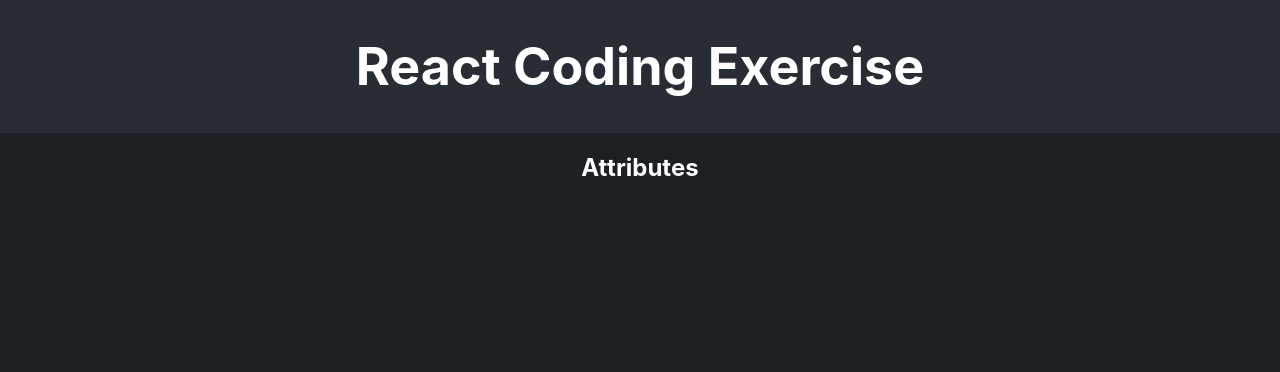
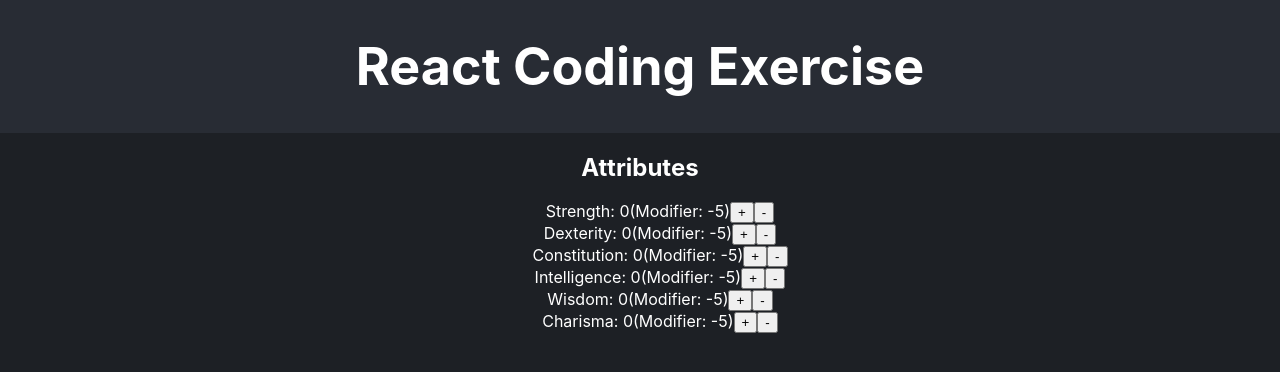
Before and after one commit to ZaynMuhammad/recruiting-webapp-character, a React (Create React App) app: page / in a window 1280 px wide. Shown: the top 372 px of the page. Built offline with nearby package versions, Linux system fonts and the light colour scheme.

Commit message:
Add Attributes component, calculateModifier utils function, and styling for Attributes.

```diff
--- a/src/App.css
+++ b/src/App.css
@@ -44,3 +44,9 @@
     transform: rotate(360deg);
   }
 }
+
+.attributes-list {
+  list-style-type: none;
+  display: flex;
+  flex-direction: column;
+}
--- a/src/App.js
+++ b/src/App.js
@@ -19,7 +19,20 @@ function App() {
       </header>
       <section className="App-section">
         <div>
-          <Attributes />
+          <Attributes
+            strength={strength}
+            dexterity={dexterity}
+            constitution={constitution}
+            intelligence={intelligence}
+            wisdom={wisdom}
+            charisma={charisma}
+            setStrength={setStrength}
+            setDexterity={setDexterity}
+            setConstitution={setConstitution}
+            setIntelligence={setIntelligence}
+            setWisdom={setWisdom}
+            setCharsima={setCharsima}
+          />
         </div>
       </section>
     </div>
--- a/src/components/Attributes/Attributes.js
+++ b/src/components/Attributes/Attributes.js
@@ -1,6 +1,54 @@
+import { calculateModifier } from "../../utils/calculateModifier"
 
-export function Attributes() {
-    return (<div>
-        <h2>Attributes</h2>
-    </div>)
+export function Attributes({
+    strength,
+    dexterity,
+    constitution,
+    intelligence,
+    wisdom,
+    charisma,
+    setStrength,
+    setDexterity,
+    setConstitution,
+    setIntelligence,
+    setWisdom,
+    setCharsima
+}) {
+    return (
+        <div>
+            <h2>Attributes</h2>
+            <ul className="attributes-list">
+                <li>
+                    <label>Strength: {strength}(Modifier: {calculateModifier(strength)})</label>
+                    <button onClick={() => setStrength(strength + 1)}>+</button>
+                    <button onClick={() => setStrength(strength - 1)}>-</button>
+                </li>
+                <li>
+                        Dexterity: {dexterity}(Modifier: {calculateModifier(dexterity)})
+                        <button onClick={() => setDexterity(dexterity + 1)}>+</button>
+                        <button onClick={() => setDexterity(dexterity - 1)}>-</button>
+                    </li>
+                    <li>
+                        Constitution: {constitution}(Modifier: {calculateModifier(constitution)})
+                        <button onClick={() => setConstitution(constitution + 1)}>+</button>
+                        <button onClick={() => setConstitution(constitution - 1)}>-</button>
+                    </li>
+                    <li>
+                        Intelligence: {intelligence}(Modifier: {calculateModifier(intelligence)})
+                        <button onClick={() => setIntelligence(intelligence + 1)}>+</button>
+                        <button onClick={() => setIntelligence(intelligence - 1)}>-</button>
+                    </li>
+                    <li>
+                        Wisdom: {wisdom}(Modifier: {calculateModifier(wisdom)})
+                        <button onClick={() => setWisdom(wisdom + 1)}>+</button>
+                        <button onClick={() => setWisdom(wisdom - 1)}>-</button>
+                    </li>
+                    <li>
+                        Charisma: {charisma}(Modifier: {calculateModifier(charisma)})
+                        <button onClick={() => setCharsima(charisma + 1)}>+</button>
+                        <button onClick={() => setCharsima(charisma - 1)}>-</button>
+                    </li>
+            </ul>
+        </div>
+    )
 }
--- /dev/null
+++ b/src/utils/calculateModifier.js
@@ -0,0 +1,4 @@
+// Used for calculating the modifier for a given attribute
+export function calculateModifier(attribute) {
+    return Math.floor((attribute - 10) / 2);
+}
```
